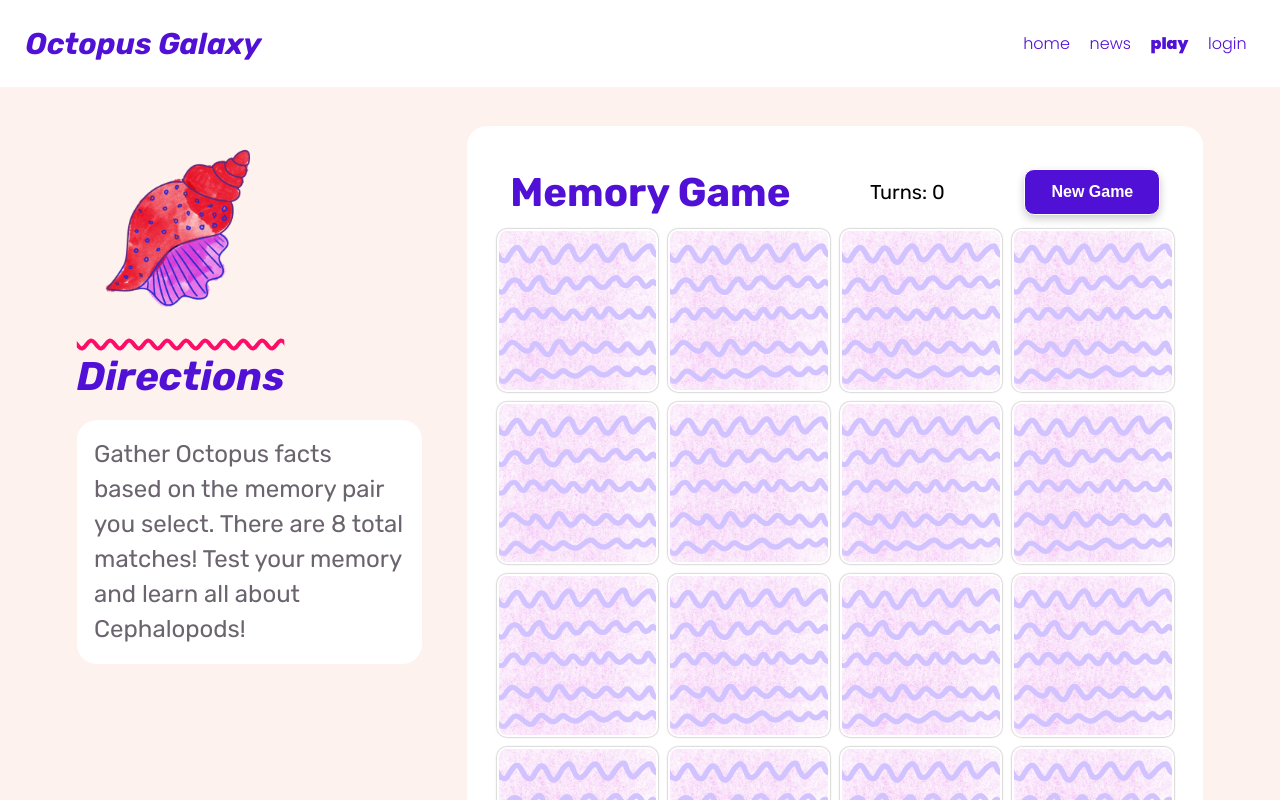
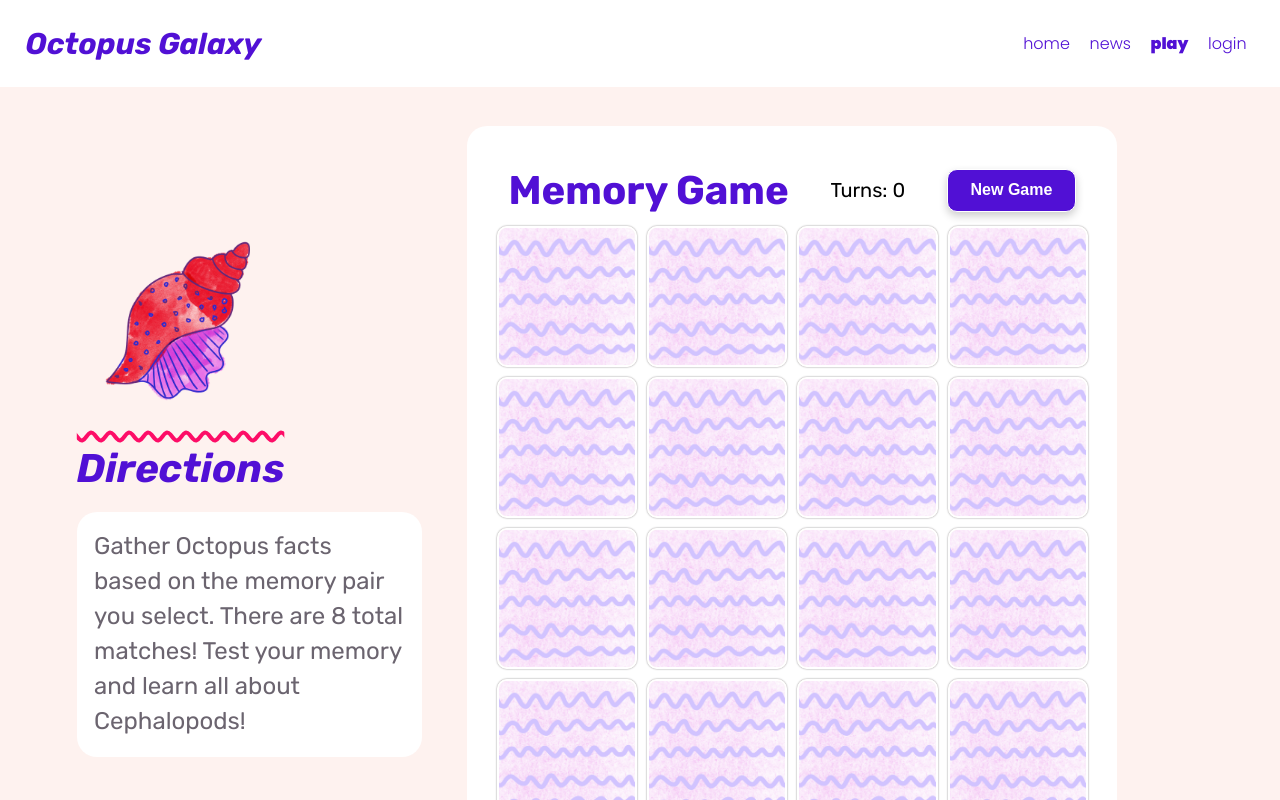
Before and after one commit to leahball/octopus-galaxy-react-redux, a React (Create React App) app: page /play in a window 1280 px wide. Shown: the top 800 px of the page. Built offline with nearby package versions, Linux system fonts and the light colour scheme.

Commit message:
fixed the text and margin bottom on feature dialog

```diff
--- a/package.json
+++ b/package.json
@@ -5,6 +5,7 @@
     "@testing-library/react": "^12.1.2",
     "@testing-library/user-event": "^13.5.0",
     "axios": "^0.25.0",
+    "buffer": "^6.0.3",
     "lodash": "^4.17.21",
     "react": "^17.0.2",
     "react-dom": "^17.0.2",
@@ -12,7 +13,8 @@
     "react-router-dom": "^6.2.1",
     "react-scripts": "5.0.0",
     "styled-components": "^5.3.3",
-    "web-vitals": "^2.1.3"
+    "web-vitals": "^2.1.3",
+    "xml-js": "^1.6.11"
   },
   "scripts": {
     "start": "react-scripts start",
--- a/src/components/pages/Play/AttributeDialog.js
+++ b/src/components/pages/Play/AttributeDialog.js
@@ -82,7 +82,7 @@ const AttrsButtons = styled.div`
 `;
 
 export const AttrsAdd = styled.div`
-  margin-bottom: 10px;
+  margin-bottom: 20px;
   color: white;
   height: 40px;
   border-radius: 10px;
--- a/src/components/pages/Play/PlayElements.js
+++ b/src/components/pages/Play/PlayElements.js
@@ -8,6 +8,8 @@ export const GameLayout = styled.div`
   grid-template-columns: 1fr 1fr 1fr;
   grid-gap: 4%;
   padding: 3% 6%;
+  align-items: center;
+  justify-content: center;
 
   @media screen and (max-width: 768px) {
     display: flex;
@@ -59,6 +61,7 @@ export const GameWrapper = styled.div`
   background-color: white;
   padding: 4%;
   border-radius: 20px;
+  max-width: 650px;
 `;
 
 export const TurnWrapper = styled.div`
--- a/src/data/memoryData.js
+++ b/src/data/memoryData.js
@@ -30,7 +30,7 @@ export const memoryData = [
     match: false,
   },
   {
-    title: "Connected",
+    title: "Connection",
     summary: "",
     src: "/assets/small/connect-sm.png",
     value: "2",
@@ -66,7 +66,7 @@ export const memoryData = [
     match: false,
   },
   {
-    title: "Decentralized",
+    title: "Decentralization",
     summary: "",
     src: "/assets/small/decentralized-sm.png",
     value: "4",
```
Also changed, not shown: src/components/pages/News/index.js (+11 -0 lines), 2 other files (tests, documents, lock files or other folders).
